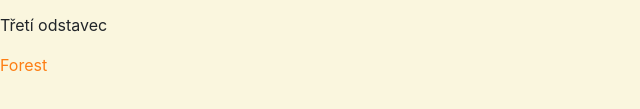
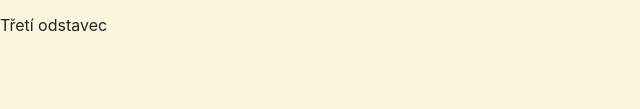
Before and after one commit to MHIDotito/html-webovka--1, a plain HTML site: page pirate web/index.html in a window 1280 px wide. Shown: the part 149-258 px from the top of the page, 0-640 px from the left. Drawn offline with nearby package versions, Linux system fonts and the light colour scheme.

Commit message:
kjnjknsjvjnvjncuioancincjnkjcnykjncyjkncjkyncjkyn

```diff
--- a/pirate web/index.html
+++ b/pirate web/index.html
@@ -36,9 +36,6 @@
         <p>První odstavec</p>
         <p>Druhý odstavec</p>
         <p>Třetí odstavec</p>
-        <span>
-        <a href="https://1cloudfile.com/s8" target="_blank" title="Download from 1Cloud File">Forest</a>
-        </span>
     </div>
 </body>
 
```
